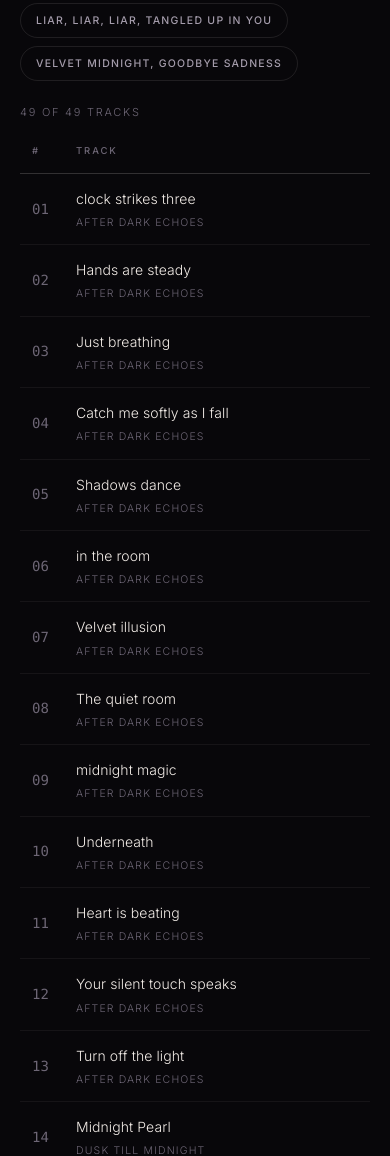
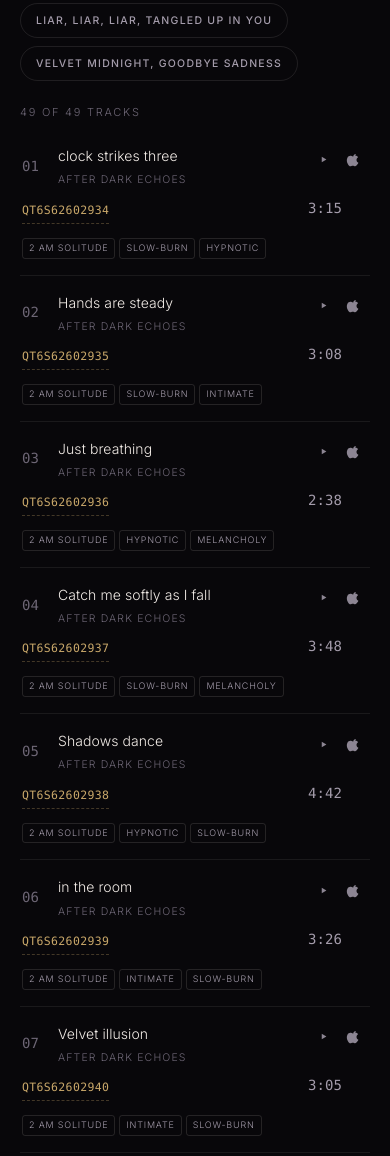
Before and after one commit to shimkung/dusktillmidnight, a plain HTML site: page index.html in a window 390 px wide. Shown: the part 7153-8309 px from the top of the page. Drawn offline with nearby package versions, Linux system fonts and the light colour scheme.

Commit message:
Mobile: catalog table becomes stacked cards

```diff
--- a/index.html
+++ b/index.html
@@ -293,10 +293,22 @@ footer{border-top:1px solid var(--line);padding:64px 0 44px;background:var(--ink
   background:rgba(8,7,10,.97);backdrop-filter:blur(18px);border-bottom:1px solid var(--line);padding:12px var(--pad) 22px}
  .nav.open ul li{width:100%}
  .nav.open ul a{display:block;padding:14px 0;font-size:12px;border-bottom:1px solid var(--line)}
- table.cat thead th{top:0}
+ table.cat{min-width:0}
+ table.cat thead{display:none}
+ table.cat,table.cat tbody,table.cat tr,table.cat td{display:block}
+ table.cat tr{display:grid;grid-template-columns:26px 1fr auto;gap:4px 10px;padding:15px 2px 16px;
+  border-bottom:1px solid rgba(242,236,231,.08)}
+ table.cat td{border:0;padding:0;font-size:14px}
+ .c-n{grid-area:1/1/2/2;align-self:center}
+ .c-title{grid-area:1/2/2/3}
+ .c-links{grid-area:1/3/2/4}
+ .c-isrc{grid-area:2/1/3/3;margin-top:4px}
+ .c-dur{grid-area:2/3/3/4;margin-top:4px}
+ .c-tags{grid-area:3/1/4/4;margin-top:6px}
+ .c-tags .tag{font-size:9px;padding:2px 6px;margin:2px 4px 0 0}
+ .table-wrap{overflow:visible}
  .trk{grid-template-columns:26px 1fr auto 46px;gap:10px}
  .trk-m{display:none}
- .c-tags{display:none}
  .facts{gap:0 24px}
  .ll-links{justify-content:flex-start;grid-column:2/3}
  .listen-list li{grid-template-columns:48px 1fr;gap:14px}
```
